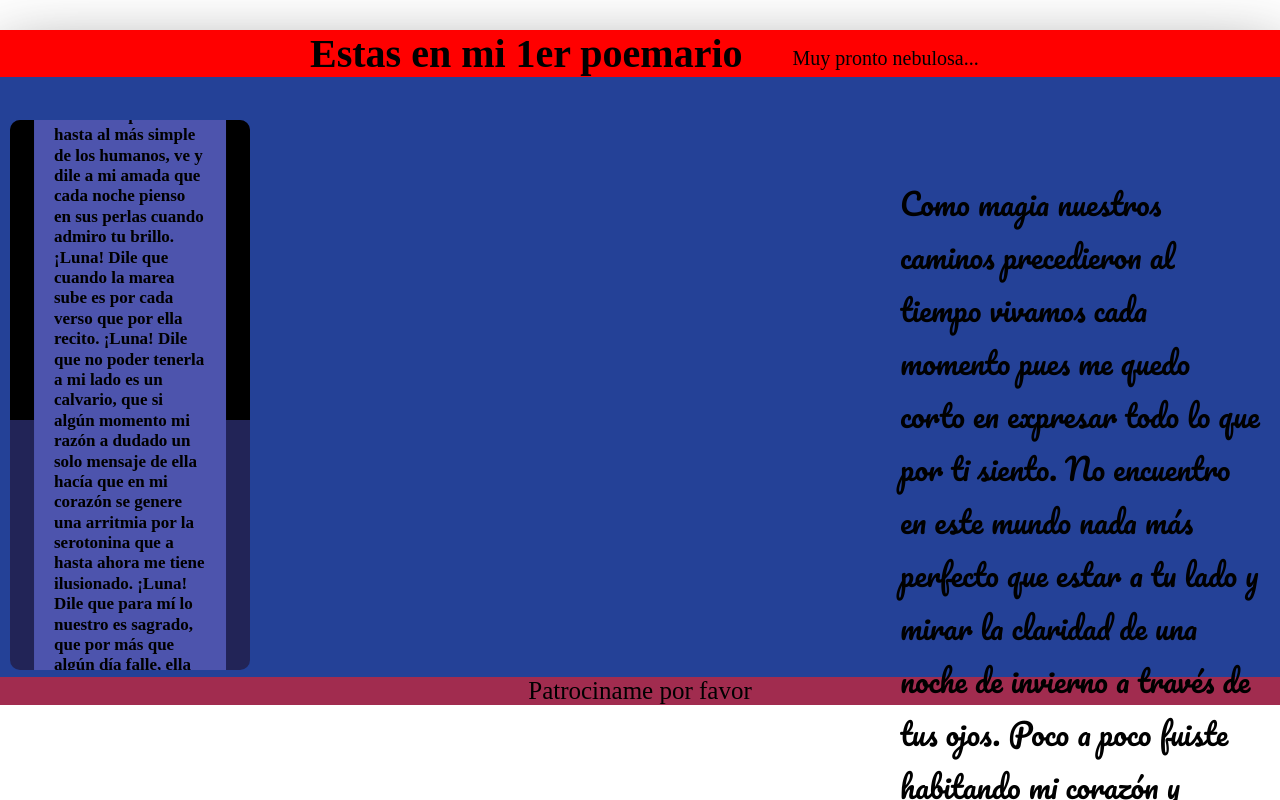
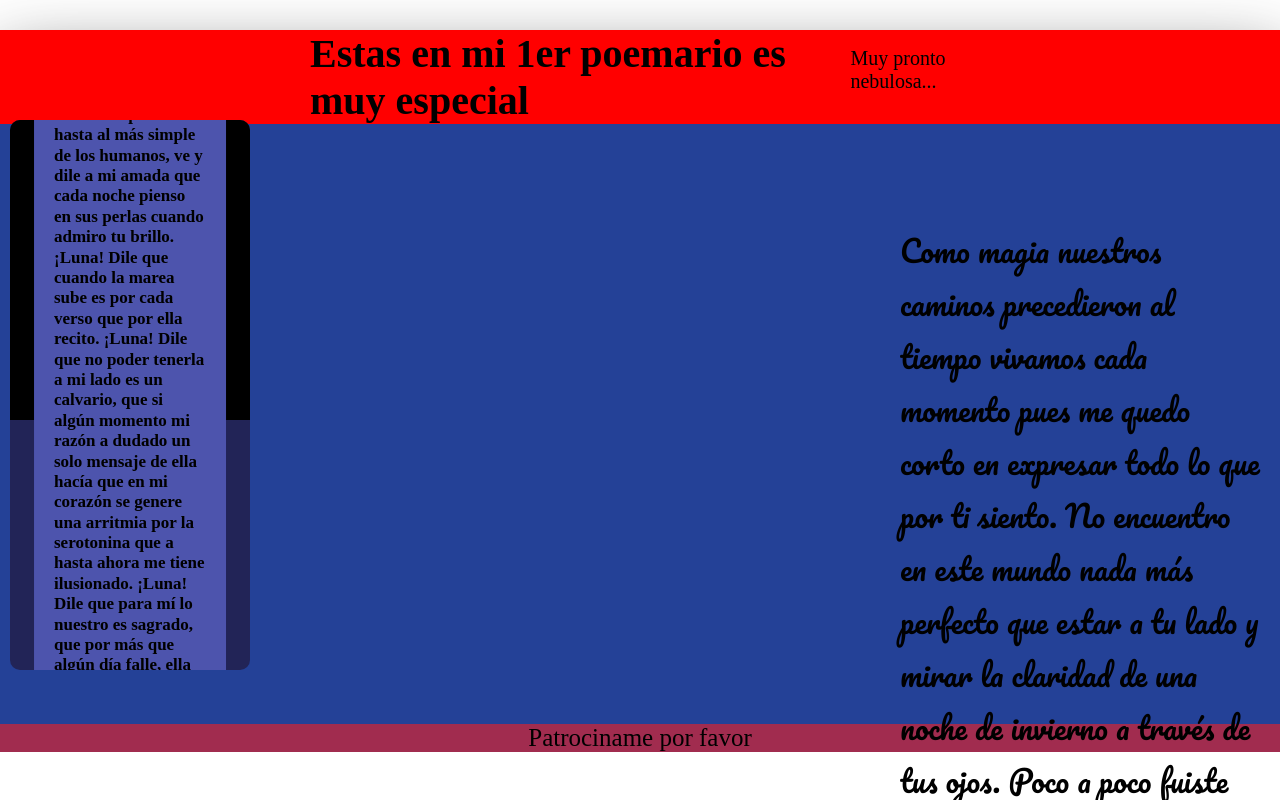
Before and after one commit to jmarquina/Un-pequenno-avance-, a plain HTML site: page reto/index.html in a window 1280 px wide. Drawn offline with Linux system fonts and the light colour scheme; a web font is replaced by a local one.

Commit message:
mejor verwsion de la pagina

```diff
--- a/reto/index.html
+++ b/reto/index.html
@@ -9,7 +9,9 @@
     <body>
         <header id="titulo">
             <div id="titulo-div">
-            <h1 id="titulo-div__h1">Estas en mi 1er poemario</h1>
+            <h1 id="titulo-div__h1">Estas en mi 1er poemario
+                es muy especial
+            </h1>
             <span id="titulo-div__span"> Muy pronto nebulosa...</span>
             </div>
         </header>
```
